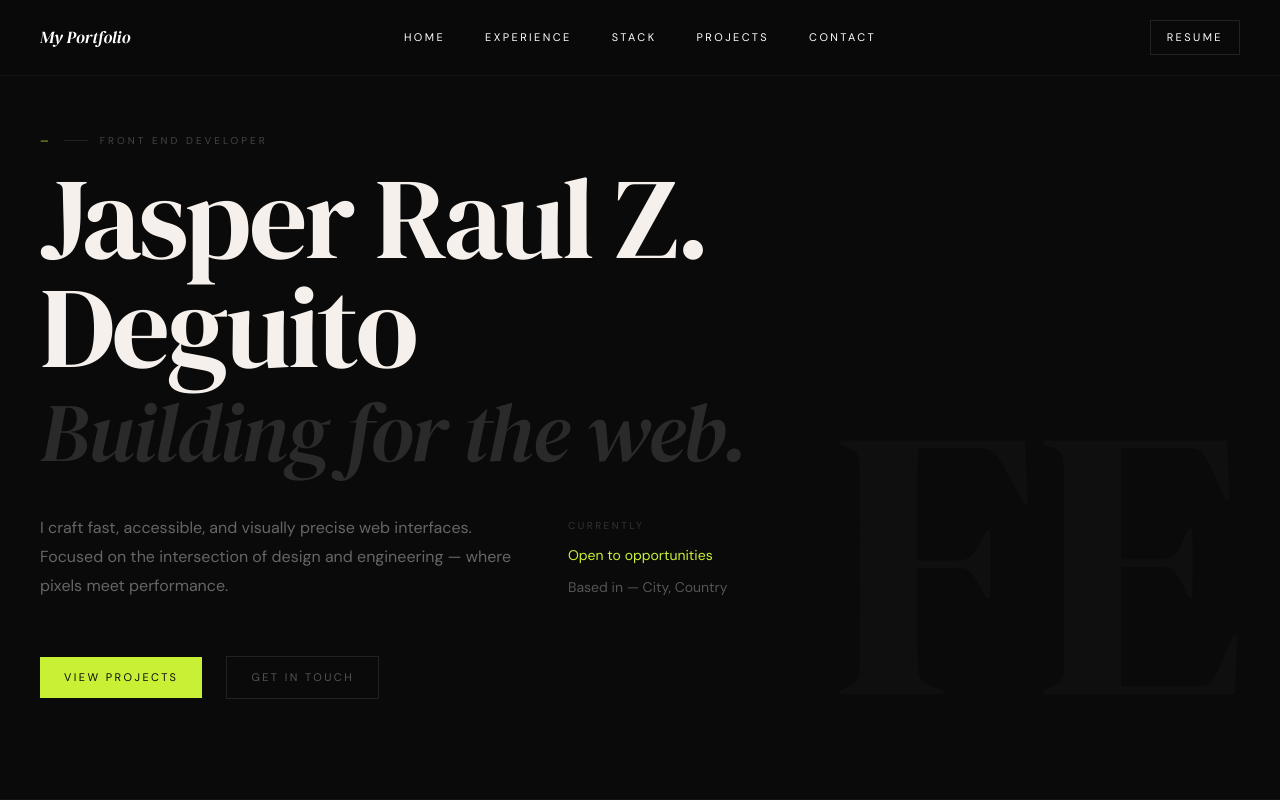
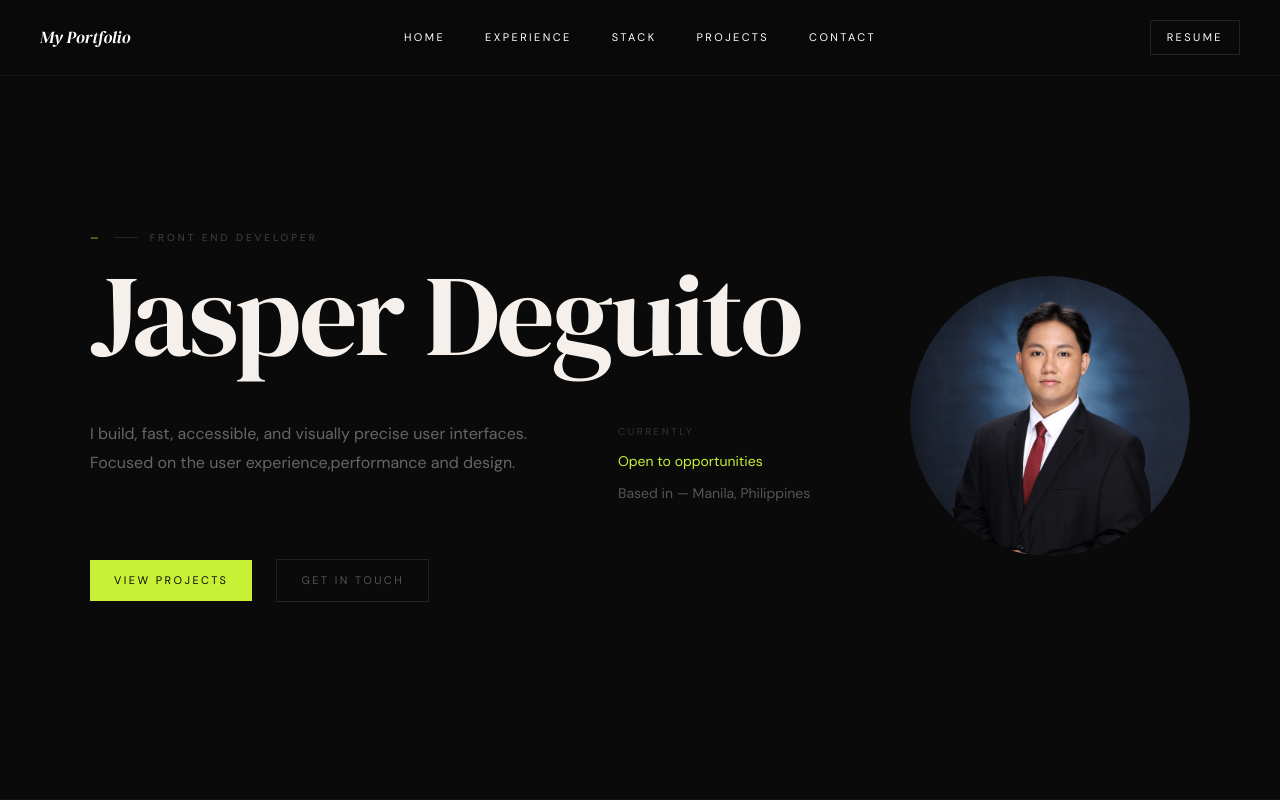
Before and after one commit to bombocaa/portfolio-v2, a React (Vite) app: page / in a window 1280 px wide. Shown: the top 800 px of the page. Built offline with nearby package versions, Linux system fonts and the light colour scheme.

Commit message:
feat: add HomeSection component with hero profile image and introductory content

```diff
--- a/src/components/HomeSection.tsx
+++ b/src/components/HomeSection.tsx
@@ -1,30 +1,26 @@
 import SectionLabel from './SectionLabel'
+import homeProfileImg from '@/image/home_profile.jpg'
 
 export default function HomeSection() {
     return (
-        <section id="home" className="relative min-h-screen flex flex-col justify-center px-10 pt-28 pb-20">
-            {/* Faint background number */}
-            <div
-                className="absolute right-8 bottom-12 select-none pointer-events-none leading-none"
-                style={{ fontFamily: 'DM Serif Display, serif', fontSize: 'clamp(160px, 30vw, 400px)', color: '#0f0f0f', lineHeight: 1 }}
-            >
-                FE
-            </div>
-
-            <div style={{ maxWidth: '900px' }}>
+        <section id="home" className="relative min-h-screen flex items-center justify-center px-10 pt-28 pb-20">
+            <div className="flex flex-col md:flex-row items-center justify-between gap-12 w-full" style={{ maxWidth: '1100px' }}>
+                <div className="flex-1" style={{ maxWidth: '900px' }}>
                     <SectionLabel num="—" label="Front End Developer" />
 
                     <h1 style={{ fontFamily: 'DM Serif Display, serif', fontSize: 'clamp(56px, 9vw, 130px)', lineHeight: 0.95, letterSpacing: '-0.025em', color: '#f5f0eb', marginBottom: '8px' }}>
-                    <span className="block w-full" style={{ fontFamily: 'DM Serif Display, serif', fontSize: 'inherit', lineHeight: 'inherit', letterSpacing: 'inherit', color: '#f5f0eb' }}>
-                        Jasper Raul Z. Deguito
+                        <span className="block w-full"
+                            style={{
+                                fontFamily: 'DM Serif Display, serif',
+                                fontSize: 'inherit',
+                                lineHeight: 'inherit',
+                                letterSpacing: 'inherit',
+                                color: '#f5f0eb',
+                                marginBottom: '50px'
+                            }}>
+                            Jasper Deguito
                         </span>
                     </h1>
-
-                <h2 style={{ fontFamily: 'DM Serif Display, serif', fontSize: 'clamp(40px, 6.5vw, 96px)', lineHeight: 1, letterSpacing: '-0.02em', color: '#2a2a2a', fontStyle: 'italic', marginBottom: '40px' }}>
-                    <span className="block w-full" style={{ fontFamily: 'DM Serif Display, serif', fontSize: 'inherit', lineHeight: 'inherit', letterSpacing: 'inherit', color: '#2a2a2a', fontStyle: 'italic' }}>
-                        Building for the web.
-                    </span>
-                </h2>
 
                     <div className="flex items-start gap-12">
                         <div style={{ maxWidth: '480px' }}>
@@ -32,7 +28,7 @@ export default function HomeSection() {
                                 className="text-base leading-relaxed"
                                 style={{ color: '#666', fontFamily: 'DM Sans, sans-serif', fontSize: '16px', lineHeight: '1.8' }}
                             >
-                            I craft fast, accessible, and visually precise web interfaces. Focused on the intersection of design and engineering — where pixels meet performance.
+                                I build, fast, accessible, and visually precise user interfaces. Focused on the user experience,performance and design.
                             </p>
                         </div>
                         <div className="flex flex-col gap-3 pt-1 flex-shrink-0">
@@ -49,7 +45,7 @@ export default function HomeSection() {
                                 className="text-sm"
                                 style={{ color: '#555', fontFamily: 'DM Sans, sans-serif' }}
                             >
-                            Based in — City, Country
+                                Based in — Manila, Philippines
                             </span>
                         </div>
                     </div>
@@ -76,6 +72,16 @@ export default function HomeSection() {
                     </div>
                 </div>
 
+                <div className="flex-shrink-0">
+                    <img src={homeProfileImg} alt='Hero' style={{
+                        width: '280px',
+                        height: '280px',
+                        borderRadius: '50%',
+                        objectFit: 'cover',
+                    }} />
+                </div>
+            </div>
+
             <div className="absolute bottom-0 left-0 right-0 h-px" style={{ backgroundColor: '#141414' }} />
         </section>
     )
```
Also changed, not shown: src/image/home_profile.JPG (added). Lines whose indentation alone changed are shown as unchanged.
